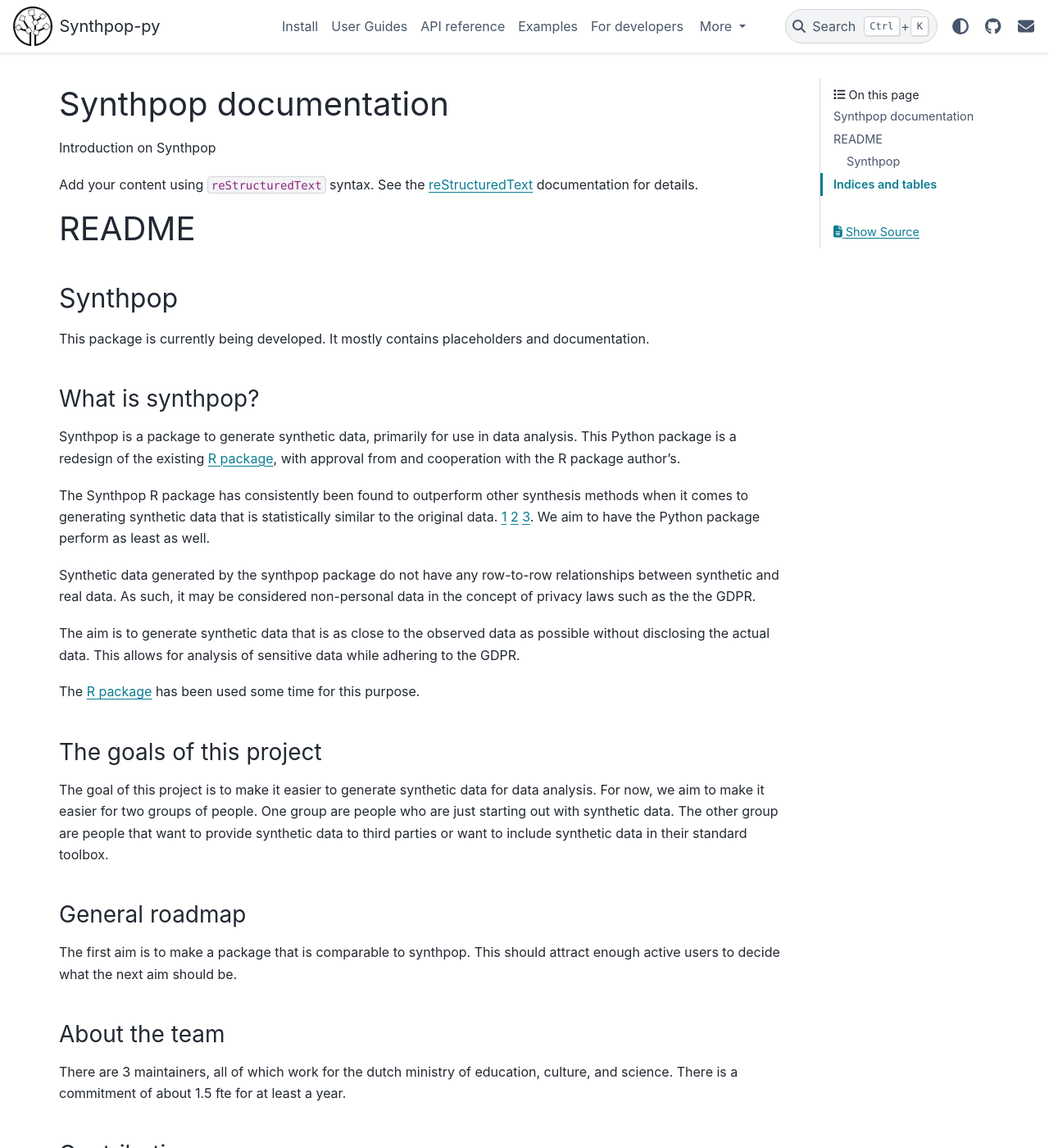
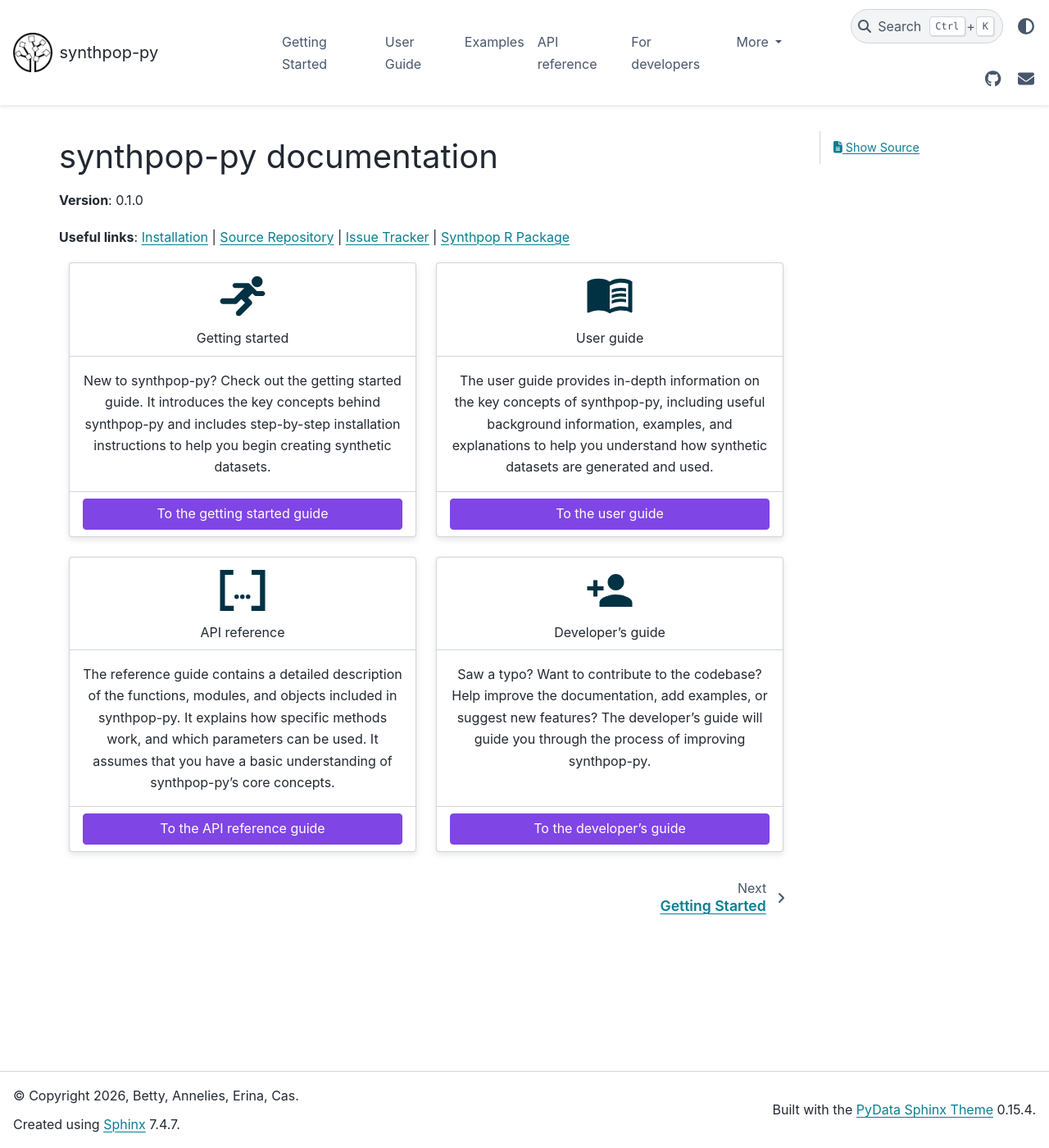
Before and after one commit to duonl/synthpop-py, a Sphinx documentation site: the page built from docs/source/index.rst, in a window 1280 px wide and 1400 px high. Shown: the whole window at 82% size. Built offline with Sphinx 7.4.7 and the PyData theme 0.15.4, drawn with Linux system fonts in a browser that asks for light colours; some of the changed text lies outside the part shown.

Commit message:
175 home page (#188)
* Added non working buttons on Homepage

* Changes in the front page and user guides

* Changed to python -m pip install

* Added text to the placeholders, also made minor change to plot_univariate docstrings

* Minor changes

* Minor changes to text and image in darkmode

* Added links to user guide and api reference and changed order on webpage

* Delete .vscode/settings.json

* Revert "Delete .vscode/settings.json"

This reverts commit c9bd6bca9e17982abd7939a29ca84e0b7d392e99.

* Removed settings.json, as it is an unwanted commit

* Revert "Removed settings.json, as it is an unwanted commit"

This reverts commit 1b94e9e94c318335403d3106c6370cc5a362b410.

* changed sphinx-design in pyproject toml

* Stop tracking .vscode

* Original settings

* Added image tracking

* update texts

* Apply suggestions from code review

Co-authored-by: anneliesdej <113341080+anneliesdej@users.noreply.github.com>

* Minor changes in text

* Apply suggestions from code review

Co-authored-by: anneliesdej <113341080+anneliesdej@users.noreply.github.com>

* Apply suggestions from code review

Co-authored-by: anneliesdej <113341080+anneliesdej@users.noreply.github.com>

* Apply suggestions from code review

Co-authored-by: anneliesdej <113341080+anneliesdej@users.noreply.github.com>

* changed S_pMSE

---------

Co-authored-by: anneliesdejong <annelies.dejong@duo.nl>
Co-authored-by: anneliesdej <113341080+anneliesdej@users.noreply.github.com>

````diff
--- /dev/null
+++ b/docs/source/_static/index-images/readme.txt
@@ -0,0 +1,5 @@
+Images in this directory were obtained from the official NumPy documentation and/or the NumPy GitHub repository.
+
+Copyright (c) 2005–2025, NumPy Developers.
+https://numpy.org/doc/stable/index.html
+https://github.com/numpy
--- /dev/null
+++ b/docs/source/_static/synthpop.css
@@ -0,0 +1,17 @@
+/* Main index page overview cards. Equal to NumPy styling*/
+.sd-card {
+  background-color: var(--pst-color-on-background);
+}
+
+.sd-card .sd-card-img-top {
+  height: 60px;
+  width: 60px;
+  margin-left: auto;
+  margin-right: auto;
+  margin-top: 10px;
+}
+
+html[data-theme=dark] .sd-card img[src*='.svg'] {
+  filter: invert(1.0) saturate(0.0);
+  background: none;
+}
--- a/docs/source/conf.py
+++ b/docs/source/conf.py
@@ -27,6 +27,9 @@ exclude_patterns = []
 #html_theme = 'alabaster'
 html_theme = 'pydata_sphinx_theme'
 html_static_path = ['_static']
+html_css_files = [
+    "synthpop.css",
+]
 
 html_theme_options = {
     "show_nav_level": 2,
@@ -43,15 +46,16 @@ html_theme_options = {
         },
     ],
     "logo": {
-        "text": "Synthpop-py",
-        "image_light": "_static/_static/logo_light_theme.png",
-        "image_dark": "_static/_static/logo_dark_theme.png",
+        "text": "synthpop-py",
+        "image_light": "_static/logo_light_theme.png",
+        "image_dark": "_static/logo_dark_theme.png",
     }
 }
 
 extensions = [
     'sphinx.ext.autodoc',
     'sphinx.ext.napoleon',
+    'sphinx_design',
     'myst_parser',
     'sphinxcontrib.mermaid',
 ]
--- /dev/null
+++ b/docs/source/getting_started/getting_started.md
@@ -0,0 +1,23 @@
+# Getting Started
+
+Welcome to the synthpop-py documentation. This guide will help you install synthpop-py, learn the basic workflow for synthetic data generation, and create your first synthetic dataset.
+
+synthpop-py is a Python package for generating synthetic tabular data while preserving important statistical patterns and relationships from the original dataset. It provides a reproducible workflow for generating synthetic records and evaluating the quality of the results.
+
+If you are new to synthpop-py, we recommend following these guides in order:
+1. **{doc}`installation`** — Install synthpop-py.
+2. **{doc}`about synthpop-py <overview>`** — Learn about the synthesis workflow, key concepts, and how synthpop-py approaches synthetic data generation.
+3. **{doc}`first_synthesis`** — Create your first synthetic dataset and inspect the results.
+
+After completing these steps, explore more advanced examples and workflows in the {doc}`../user_guides/user_guides_index`.
+
+For detailed information about available functions, classes, and parameters, see the {doc}`../api_reference/synthpop`.
+
+```{toctree}
+:maxdepth: 1
+:hidden:
+
+installation.md
+overview.md
+first_synthesis.md
+```
--- /dev/null
+++ b/docs/source/getting_started/installation.md
@@ -0,0 +1,106 @@
+# Installation
+
+This page explains how to install synthpop-py.
+
+For most users, the recommended installation method is through PyPI. If you want to contribute to synthpop-py or use the latest development version, see the source installation instructions.
+
+## Requirements
+
+synthpop-py requires:
+
+- Python 3.13 or later
+- `pip`
+
+We recommend installing synthpop-py in a virtual environment to keep dependencies isolated from other Python projects.
+
+## Create a virtual environment
+
+```bash
+# Create a virtual environment
+python -m venv YOUR_VENV_NAME
+
+# Activate it:
+# Linux/macOS
+source YOUR_VENV_NAME/bin/activate
+
+# Windows (Command Prompt)
+YOUR_VENV_NAME\Scripts\activate
+
+# Windows (PowerShell)
+YOUR_VENV_NAME\Scripts\Activate.ps1
+```
+After activation, install synthpop-py as described below.
+
+---
+
+## Install synthpop-py from PyPI
+
+The recommended installation method is:
+```bash
+pip install synthpop-py
+```
+Alternatively:
+```bash
+python -m pip install synthpop-py
+```
+
+---
+
+## Verify the installation
+
+Check that synthpop-py can be imported successfully:
+```bash
+python -c "import synthpop-py"
+```
+Or start Python:
+```python
+import synthpop-py
+```
+If no errors occurs, synthpop-py has been installed successfully.
+
+---
+
+## Install from source
+
+Installing from source if useful if you want to:
+- contribute to synthpop-py;
+- test unreleased features;
+- modify the package locally.
+
+Clone the repository and install the package:
+
+```bash
+git clone https://github.com/duonl/synthpop-py.git
+cd synthpop-py
+python -m pip install .
+```
+For development setup instructions, including documentation building and development dependencies, see the [developer documentation](../developer/way_of_working/developing.md).
+
+---
+
+## Updating synthpop-py
+
+Upgrade to the latest release:
+
+```bash
+python -m pip install --upgrade synthpop-py
+```
+
+If you installed from source:
+
+```bash
+git pull
+python -m pip install .
+```
+
+---
+
+## Troubleshooting
+
+If you encounter installation problems:
+- Confirm that you are using Python 3.13 or newer.
+- Ensure your virtual environment is activated.
+- Check that `pip` is associated with the Python version you are using:
+```bash
+python -m pip --version
+```
--- a/docs/source/index.rst
+++ b/docs/source/index.rst
@@ -3,38 +3,124 @@
    You can adapt this file completely to your liking, but it should at least
    contain the root `toctree` directive.
 
-Synthpop documentation
+.. toctree::
+   :maxdepth: 1
+   :hidden:
+   :caption: Contents:
+
+   getting_started/getting_started
+   user_guides/user_guides_index
+   examples/examples_index
+   api_reference/synthpop
+   developer/developer_index
+   about_us/about
+
+synthpop-py documentation
 ======================
 
-Introduction on Synthpop
+**Version**: |release|
 
-Add your content using ``reStructuredText`` syntax. See the
-`reStructuredText <https://www.sphinx-doc.org/en/master/usage/restructuredtext/index.html>`_
-documentation for details.
+**Useful links**:
+:doc:`getting_started/installation` |
+`Source Repository <https://github.com/duonl/synthpop-py/tree/main>`_ |
+`Issue Tracker <https://github.com/duonl/synthpop-py/issues>`_ |
+`Synthpop R Package <https://www.synthpop.org.uk/index.html>`_
+
+.. CHECK LINKS WHEN WE BECOME PUBLIC
+
+.. grid:: 1 1 2 2
+   :gutter: 2 3 4 4
+
+   .. grid-item-card::
+      :img-top: ../source/_static/index-images/getting_started.svg
+      :text-align: center
+
+      Getting started
+      ^^^
+
+      New to synthpop-py? Check out the getting started guide.
+      It introduces the key concepts behind synthpop-py and includes step-by-step installation instructions
+      to help you begin creating synthetic datasets.
+
+      +++
+
+      .. button-ref:: getting_started/getting_started
+         :expand:
+         :color: secondary
+         :click-parent:
+
+         To the getting started guide
+
+   .. grid-item-card::
+      :img-top: ../source/_static/index-images/user_guide.svg
+      :text-align: center
+
+      User guide
+      ^^^
+
+      The user guide provides in-depth information on the key concepts of synthpop-py,
+      including useful background information, examples, and explanations
+      to help you understand how synthetic datasets are generated and used.
+
+      +++
+
+      .. button-ref:: user_guides/user_guides_index
+         :expand:
+         :color: secondary
+         :click-parent:
+
+         To the user guide
+
+   .. grid-item-card::
+      :img-top: ../source/_static/index-images/api.svg
+      :text-align: center
+
+      API reference
+      ^^^
+
+      The reference guide contains a detailed description of the functions, modules, and objects included in synthpop-py.
+      It explains how specific methods work, and which parameters can be used.
+      It assumes that you have a basic understanding of synthpop-py's core concepts.
+
+      +++
+
+      .. button-ref:: api_reference/synthpop
+         :expand:
+         :color: secondary
+         :click-parent:
+
+         To the API reference guide
+
+   .. grid-item-card::
+      :img-top: ../source/_static/index-images/contributor.svg
+      :text-align: center
+
+      Developer's guide
+      ^^^
+
+      Saw a typo? Want to contribute to the codebase?
+      Help improve the documentation, add examples, or suggest new features?
+      The developer's guide will guide you through the process of improving synthpop-py.
+
+      +++
+
+      .. button-ref:: developer/developer_index
+         :expand:
+         :color: secondary
+         :click-parent:
+
+         To the developer's guide
 
 
-README
-======================
+.. README
+.. ======================
 
-.. include:: ../../README.md
-   :parser: myst
+.. .. include:: ../../README.md
+..    :parser: myst
 
-.. toctree::
-   :maxdepth: 1
-   :caption: Contents:
+.. Indices and tables
+.. ==================
 
-   installing/installing.md
-   user_guides/user_guides_index
-   api_reference/synthpop
-   examples/examples_index
-   developer/developer_index.md
-   about_us/about.md
-
-
-
-Indices and tables
-==================
-
-* :ref:`genindex`
-* :ref:`modindex`
-* :ref:`search`
+.. * :ref:`genindex`
+.. * :ref:`modindex`
+.. * :ref:`search`
--- a/pyproject.toml
+++ b/pyproject.toml
@@ -25,6 +25,7 @@ docs = [
     "sphinxcontrib-mermaid (>=2.0.0,<3.0.0)",
     "myst-parser (>=5.0.0,<6.0.0)",
     "sphinx (>=9.1.0,<10.0.0)",
+    "sphinx-design (>=0.7.0)",
     "roman-numerals (==4.0.0)",
 ]
 dev = [
````
Also changed, not shown: docs/source/developer/way_of_working/Defining_a_new_feature.md (+1 -1 lines), docs/source/getting_started/first_synthesis.md (added, +58 -0 lines), docs/source/getting_started/overview.md (added, +89 -0 lines), docs/source/installing/installing.md (deleted, +0 -4 lines), docs/source/user_guides/user_guides_index.md (+1 -1 lines), docs/source/_static/index-images/api.svg (added), docs/source/_static/index-images/contributor.svg (added), docs/source/_static/index-images/getting_started.svg (added), docs/source/_static/index-images/user_guide.svg (added), 2 other files.
